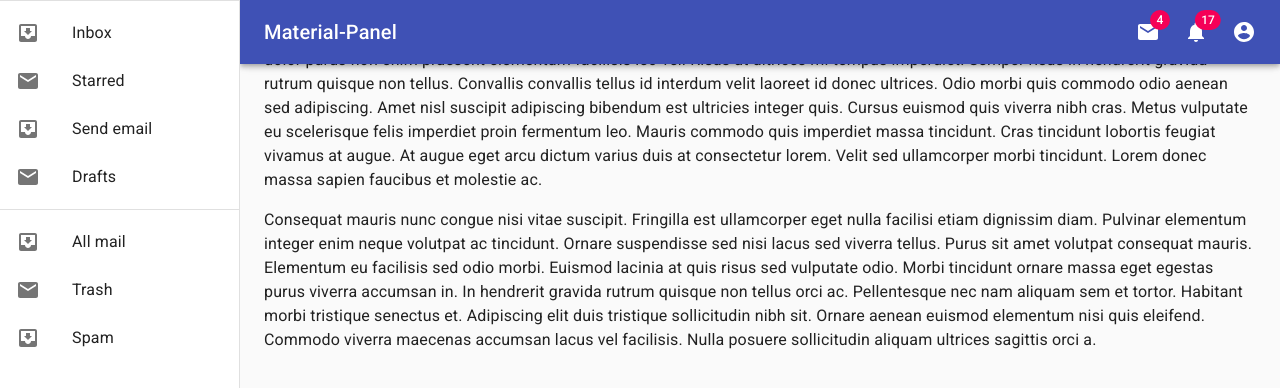
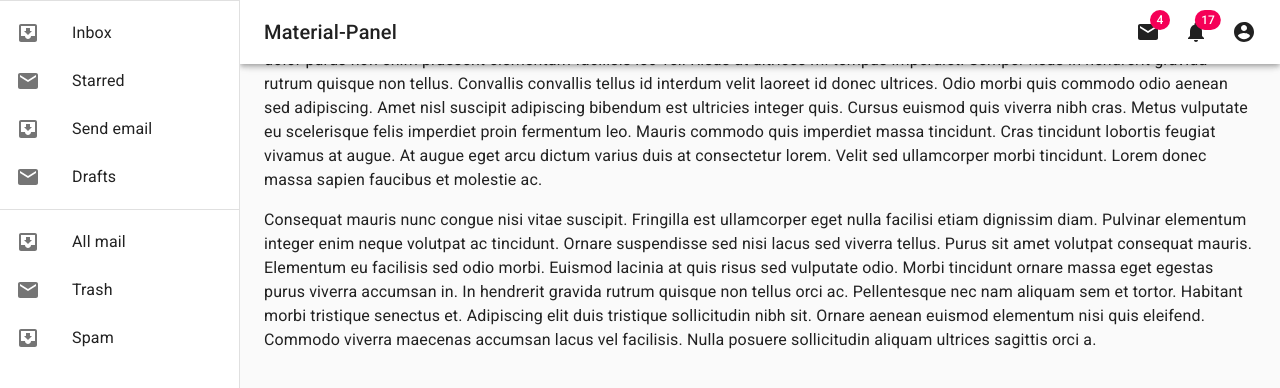
Before and after one commit to nikandlv/material-ui-panel, a React (Create React App) app: page / in a window 1280 px wide. Shown: the top 388 px of the page. Built offline with nearby package versions, Linux system fonts and the light colour scheme.

Commit message:
Colored the appbar

```diff
--- a/src/layouts/Appbar.jsx
+++ b/src/layouts/Appbar.jsx
@@ -44,6 +44,7 @@ const useStyles = makeStyles(theme => ({
   },
   toolbar: theme.mixins.toolbar,
   appBar: {
+    backgroundColor:'white',
     marginLeft: drawerWidth,
     [theme.breakpoints.up('sm')]: {
       width: `calc(100% - ${drawerWidth}px)`,
@@ -136,7 +137,7 @@ export default function PrimarySearchAppBar(props) {
 
   return (
     <div className={classes.grow}>
-      <AppBar position="fixed" className={classes.appBar}>
+      <AppBar position="fixed" className={classes.appBar} color="default">
         <Toolbar className={classes.toolbar} >
         <IconButton
             color="inherit"
```
